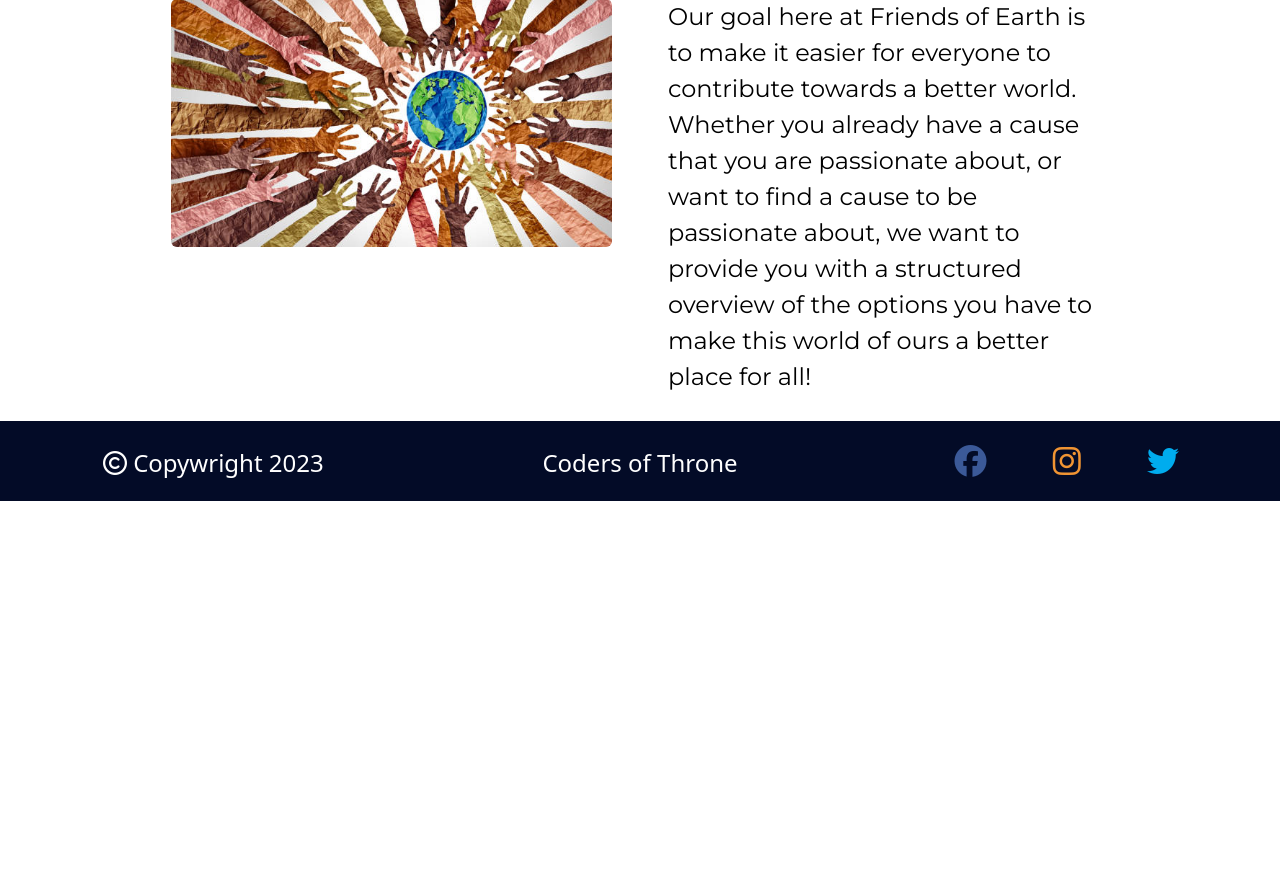
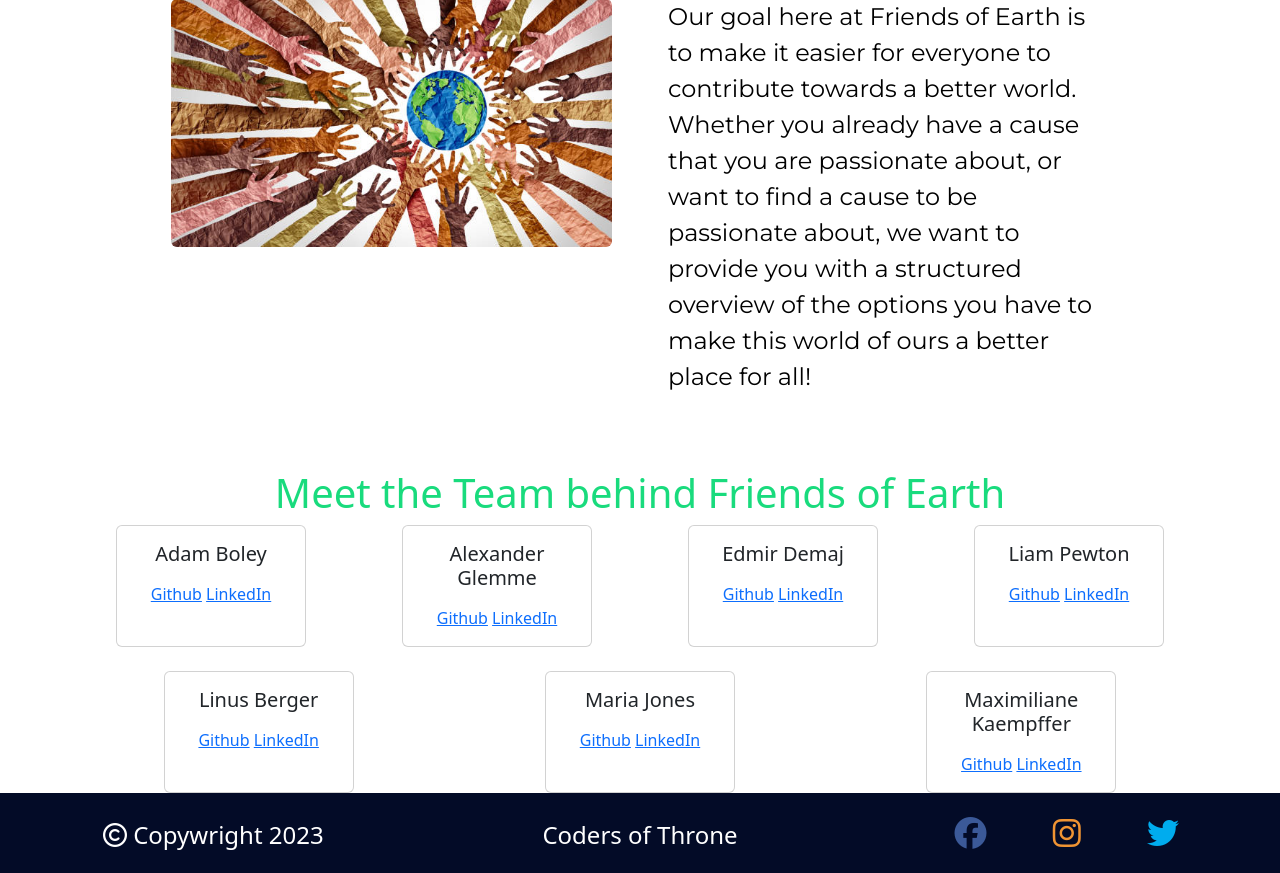
Before and after one commit to lpewton/Feb-2023-Hackathon, a Django app: page /about/ in a window 1280 px wide. Shown: the part 691-1564 px from the top of the page. Before the commit the page ends 1192 px from the top, so only its background shows below. Run offline with Django 3.2, Linux system fonts and the light colour scheme; some libraries are stand-ins or nearby versions; some web fonts are replaced.

Commit message:
Add heading and cards to about.html

```diff
--- a/templates/about.html
+++ b/templates/about.html
@@ -35,5 +35,75 @@
         </div>
     </div>
 </div>
-
+<div class="container-fluid text-center">
+    <div class="row">
+        <div class="col-12 gy-5">
+            <h1 id="team-header" class="vibrant-green">Meet the Team behind Friends of Earth</h1>
+        </div>
+    </div>
+</div>
+<div class="container">
+    <div class="row d-flex gap-1 text-center justify-content-around">
+        <div class="card col-2">
+           <div class="card-body">
+                <h5 class="card-title">Adam Boley</h5>
+                <p class="card-text"></p>
+                <a class="card-text" target="_blank">Github</a>
+                <a class="card-text" target="_blank">LinkedIn</a>
+            </div>
+        </div>
+        <div class="card col-2">
+            <div class="card-body">
+                 <h5 class="card-title">Alexander Glemme</h5>
+                 <p class="card-text"></p>
+                 <a class="card-text" target="_blank">Github</a>
+                 <a class="card-text" target="_blank">LinkedIn</a>
+             </div>
+         </div>
+         <div class="card col-2">
+            <div class="card-body">
+                 <h5 class="card-title">Edmir Demaj</h5>
+                 <p class="card-text"></p>
+                 <a class="card-text" target="_blank">Github</a>
+                 <a class="card-text" target="_blank">LinkedIn</a>
+             </div>
+         </div>
+         <div class="card col-2">
+            <div class="card-body">
+                 <h5 class="card-title">Liam Pewton</h5>
+                 <p class="card-text"></p>
+                 <a class="card-text" target="_blank">Github</a>
+                 <a class="card-text" target="_blank">LinkedIn</a>
+             </div>
+         </div>
+    </div>
+</div>
+<div class="container">
+    <div class="row d-flex gap-1 text-center justify-content-around">
+        <div class="card col-2 gy-4">
+           <div class="card-body">
+                <h5 class="card-title">Linus Berger</h5>
+                <p class="card-text"></p>
+                <a class="card-text" target="_blank">Github</a>
+                <a class="card-text" target="_blank">LinkedIn</a>
+            </div>
+        </div>
+        <div class="card col-2 gy-4">
+            <div class="card-body">
+                 <h5 class="card-title">Maria Jones</h5>
+                 <p class="card-text"></p>
+                 <a class="card-text" target="_blank">Github</a>
+                 <a class="card-text" target="_blank">LinkedIn</a>
+             </div>
+         </div>
+         <div class="card col-2 gy-4">
+            <div class="card-body">
+                 <h5 class="card-title">Maximiliane Kaempffer</h5>
+                 <p class="card-text"></p>
+                 <a class="card-text" target="_blank">Github</a>
+                 <a class="card-text" target="_blank">LinkedIn</a>
+             </div>
+         </div>
+    </div>
+</div>
 {% endblock %}
```
